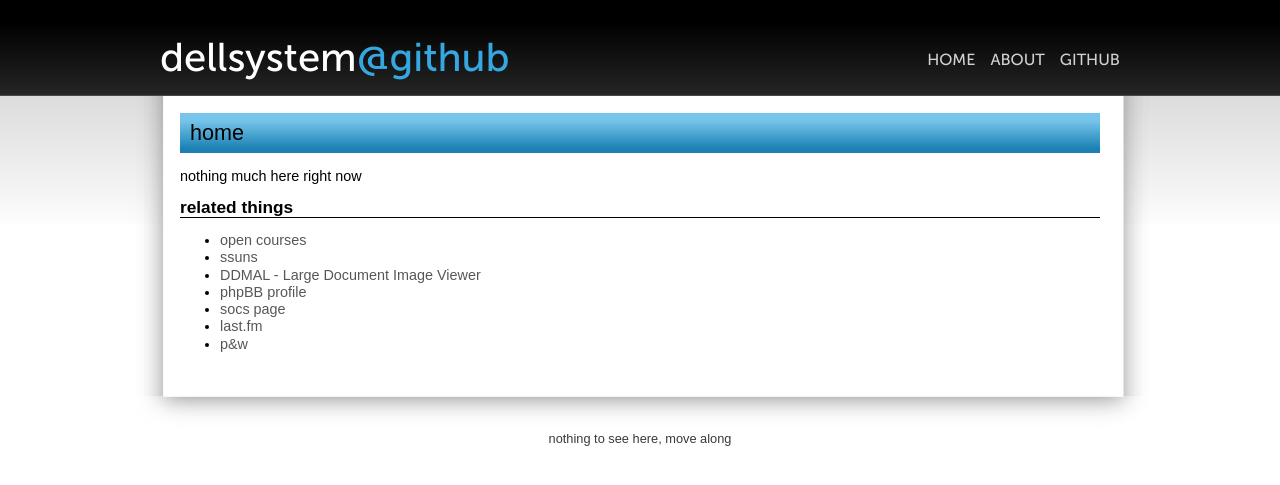
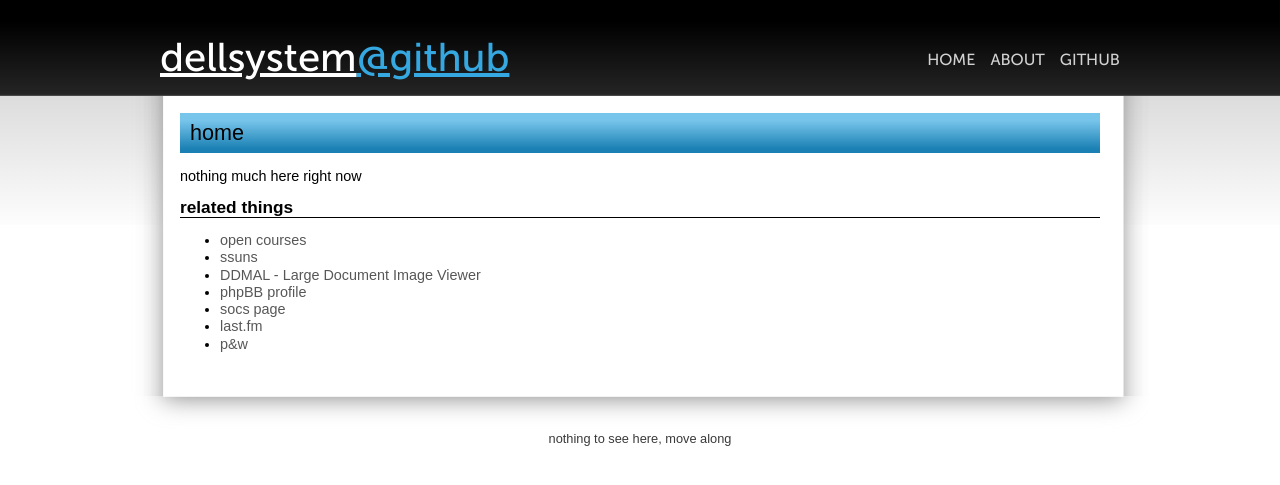
Before and after one commit to dellsystem/dellsystem.github.io, a Jekyll site: the page built from index.md, in a window 1280 px wide. Shown: the top 485 px of the page. Built offline with Jekyll 4.4.1, drawn with Linux system fonts in a browser that asks for light colours.

Commit message:
hyperlink in title

```diff
--- a/_layouts/default.html
+++ b/_layouts/default.html
@@ -11,7 +11,7 @@
 <body>
 	<div id="header">
 		<div class="wrap">
-		<span class="title">dellsystem</span><span class="title-blue">@github</span>
+		<a class="title" href="index">dellsystem</a><a href="http://www.github.com/dellsystem" class="title-blue">@github</a>
 		<ul id="menu">
 			<li><a href="index">Home</a></li>
 			<li><a href="about">About</a></li>
```
